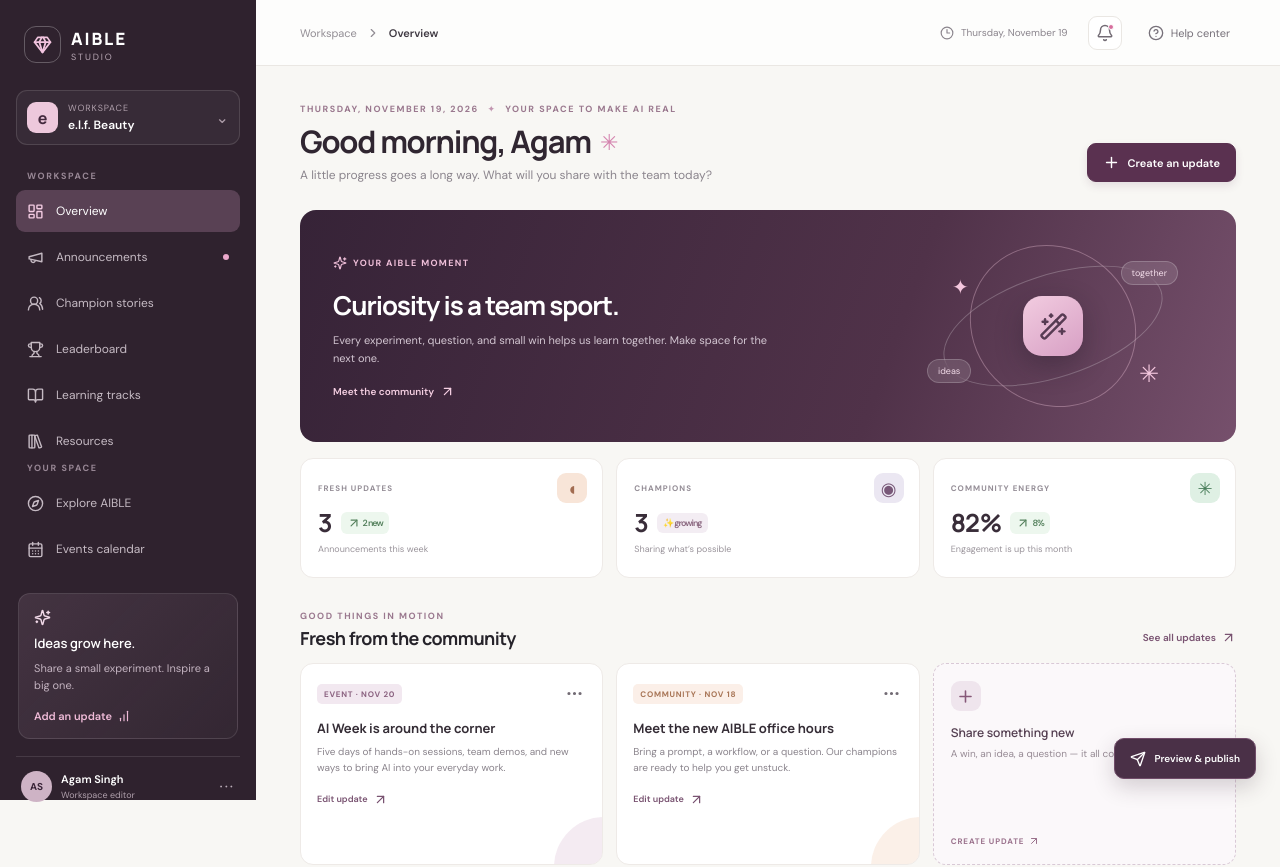
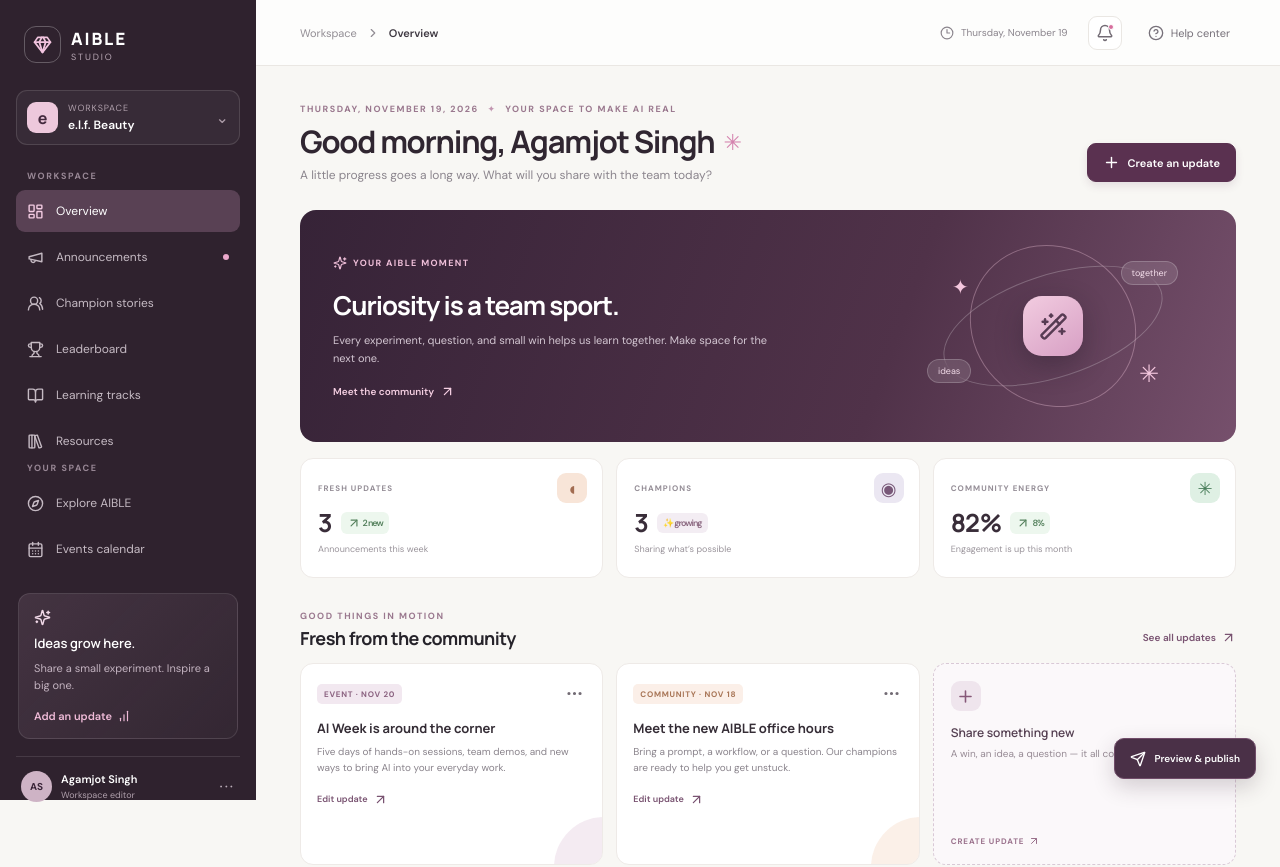
Before and after one commit to agamjot-singh-avyka/elf_demo, a React (Vite) app: page / in a window 1280 px wide. Shown: the top 867 px of the page. Built offline with nearby package versions, Linux system fonts and the light colour scheme.

Commit message:
Update greeting and sidebar name: Agam → Agamjot Singh

```diff
--- a/src/App.tsx
+++ b/src/App.tsx
@@ -40,7 +40,7 @@ export default function App() {
       <header className="topbar"><div className="breadcrumb"><span>Workspace</span><ChevronRight size={14} /><b>{selectedSection?.label || 'Overview'}</b></div><div className="topbar-actions"><span className="date-chip"><Clock3 size={14} />{today}</span><button className="icon-button notification-button" aria-label="Notifications"><Bell size={18} /><i /></button><button className="help-button"><CircleHelp size={16} /> Help center</button></div></header>
       <div className="page-content">
         {active === 'overview' ? <>
-          <div className="welcome-row"><div><div className="kicker">{todayLabel} <span className="kicker-spark">✦</span> YOUR SPACE TO MAKE AI REAL</div><h1>Good morning, Agam<span className="wave">✳</span></h1><p className="subhead">A little progress goes a long way. What will you share with the team today?</p></div><button className="primary-button create-button" onClick={() => openNew()}><Plus size={17} /> Create an update</button></div>
+          <div className="welcome-row"><div><div className="kicker">{todayLabel} <span className="kicker-spark">✦</span> YOUR SPACE TO MAKE AI REAL</div><h1>Good morning, Agamjot Singh<span className="wave">✳</span></h1><p className="subhead">A little progress goes a long way. What will you share with the team today?</p></div><button className="primary-button create-button" onClick={() => openNew()}><Plus size={17} /> Create an update</button></div>
           <section className="feature-banner"><div className="feature-copy"><span className="feature-label"><Sparkles size={14} /> YOUR AIBLE MOMENT</span><h2>Curiosity is a team sport.</h2><p>Every experiment, question, and small win helps us learn together. Make space for the next one.</p><button className="banner-link" onClick={() => setActive('champions')}>Meet the community <ArrowUpRight size={15} /></button></div><div className="feature-art" aria-hidden="true"><div className="orbit orbit-one"/><div className="orbit orbit-two"/><span className="orbit-star star-one">✦</span><span className="orbit-star star-two">✳</span><div className="orbit-center"><WandSparkles size={29} /></div><span className="art-pill pill-one">ideas</span><span className="art-pill pill-two">together</span></div></section>
           <section className="metric-grid"><div className="metric-card"><div className="metric-icon peach"><MegaphoneMini /></div><span className="metric-label">FRESH UPDATES</span><div className="metric-value">{announcementCount}<span className="metric-change"><ArrowUpRight size={14} /> 2 new</span></div><span className="metric-foot">Announcements this week</span></div><div className="metric-card"><div className="metric-icon lavender"><PeopleMini /></div><span className="metric-label">CHAMPIONS</span><div className="metric-value">{items.filter((item) => item.section === 'champions').length}<span className="metric-change neutral">✨ growing</span></div><span className="metric-foot">Sharing what’s possible</span></div><div className="metric-card"><div className="metric-icon mint"><TrophyMini /></div><span className="metric-label">COMMUNITY ENERGY</span><div className="metric-value">82<span className="metric-suffix">%</span><span className="metric-change"><ArrowUpRight size={14} /> 8%</span></div><span className="metric-foot">Engagement is up this month</span></div></section>
           <section className="section-heading"><div><div className="kicker">GOOD THINGS IN MOTION</div><h2>Fresh from the community</h2></div><button className="text-link" onClick={() => setActive('announcements')}>See all updates <ArrowUpRight size={15} /></button></section>
--- a/src/components/Sidebar.tsx
+++ b/src/components/Sidebar.tsx
@@ -18,6 +18,6 @@ export default function Sidebar({ active, onNavigate }: { active: ViewKey; onNav
     <div className="workspace-switch"><div className="workspace-avatar">e</div><div><small>WORKSPACE</small><b>e.l.f. Beauty</b></div><span className="chevron">⌄</span></div>
     <div className="nav-label">WORKSPACE</div>
     <nav>{nav.map(({ id, label, icon: Icon }) => <button key={id} className={`nav-item ${active === id ? 'active' : ''}`} onClick={() => onNavigate(id)}><Icon size={17} /><span>{label}</span>{id === 'announcements' && <i className="nav-dot" />}</button>)}</nav>
-    <div className="sidebar-bottom"><div className="nav-label">YOUR SPACE</div><button className="nav-item"><Compass size={17} /><span>Explore AIBLE</span></button><button className="nav-item"><CalendarDays size={17} /><span>Events calendar</span></button><div className="sidebar-card"><Sparkles size={17} /><b>Ideas grow here.</b><span>Share a small experiment. Inspire a big one.</span><button onClick={() => onNavigate('announcements')}>Add an update <ChartNoAxesColumnIncreasing size={14} /></button></div><div className="user-row"><div className="user-avatar">AS</div><div><b>Agam Singh</b><small>Workspace editor</small></div><span className="user-menu">···</span></div></div>
+    <div className="sidebar-bottom"><div className="nav-label">YOUR SPACE</div><button className="nav-item"><Compass size={17} /><span>Explore AIBLE</span></button><button className="nav-item"><CalendarDays size={17} /><span>Events calendar</span></button><div className="sidebar-card"><Sparkles size={17} /><b>Ideas grow here.</b><span>Share a small experiment. Inspire a big one.</span><button onClick={() => onNavigate('announcements')}>Add an update <ChartNoAxesColumnIncreasing size={14} /></button></div><div className="user-row"><div className="user-avatar">AS</div><div><b>Agamjot Singh</b><small>Workspace editor</small></div><span className="user-menu">···</span></div></div>
   </aside>;
 }
```
